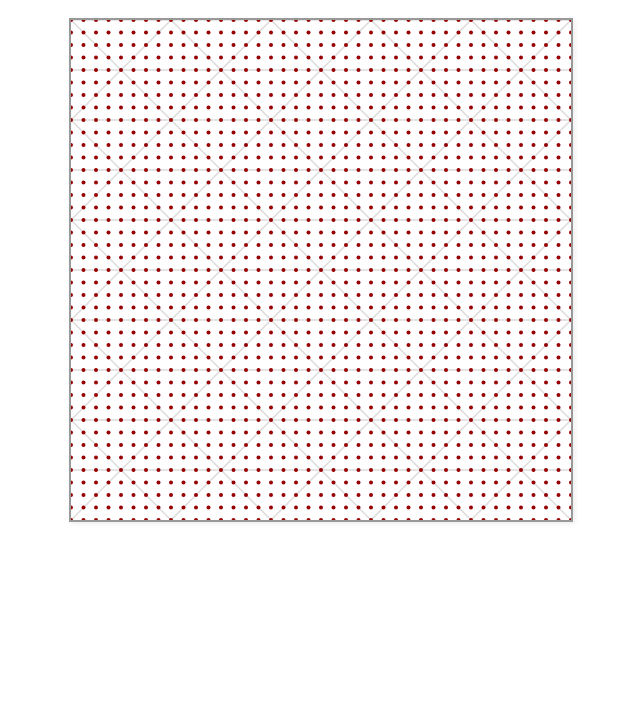
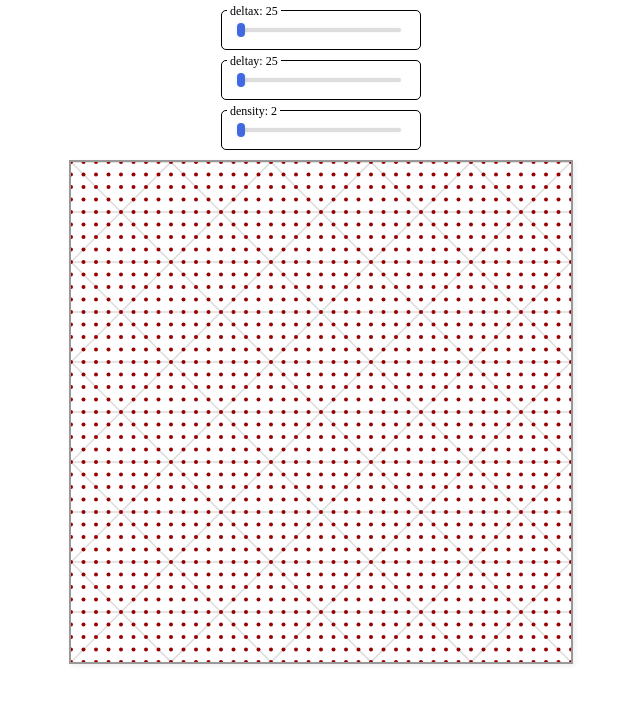
Before and after one commit to josephbiwer/kumiko-render, a plain HTML site: page index.html in a window 1280 px wide. Shown: the whole page, without its empty margins (327-967 px from the left). Drawn offline with Linux system fonts and the light colour scheme.

Commit message:
added sliders to modify coordinate scale and density of reference points

```diff
--- /dev/null
+++ b/css/controls.css
@@ -0,0 +1,54 @@
+.slider {
+	display: block;
+	position: relative;
+	padding: 10px;
+	box-sizing: border-box;
+	width: 200px;
+	border-radius: 5px;
+	border: 1px solid black;
+	margin: 10px auto 0;
+}
+
+.slider label {
+	background: white;
+	font-size: 12px;
+	padding: 0px 3px;
+	position: absolute;
+	top: 0px;
+	left: 5px;
+	transform: translateY(-50%);
+}
+
+.slider .slider-bar {
+	display: block;
+	position: relative;
+	width: 90%;
+	height: 4px;
+	border-radius: 2px;
+	background: #ddd;
+	box-shadow: 0 0 2px rgba(0,0,0,0.08);
+	margin: 7px auto;
+	transition: 100ms;
+	padding: 0px;
+}
+
+.slider .slider-bar.click {
+	background: #888;
+	height: 2px;
+	padding: 1px 0;
+}
+
+.slider .slider-bar span {
+	position: absolute;
+	top: 50%;
+	left: 0;
+	transform: translate(-50%, -50%);
+	padding: 0;
+	margin: 0;
+	height: 14px;
+	width: 8px;
+	border-radius: 4px;
+	box-shadow: 0 0 4px rgba(0,0,0,0.08);
+	background: royalblue;
+	cursor: pointer;
+}
--- a/index.html
+++ b/index.html
@@ -2,12 +2,32 @@
 <html>
 	<head>
 		<link rel="stylesheet" href="css/main.css" />
+		<link rel="stylesheet" href="css/controls.css" />
 	</head>
 	<body>
 		<div id="main-wrapper">
+			<div class="slider">
+				<div class="slider-bar" data-min="25" data-max="250" data-val="25" id="deltax">
+					<span></span>
+				</div>
+				<label for="deltax">DeltaX</label>
+			</div>
+			<div class="slider">
+				<div class="slider-bar" data-min="25" data-max="250" data-val="25" id="deltay">
+					<span></span>
+				</div>
+				<label for="deltay">DeltaY</label>
+			</div>
+			<div class="slider">
+				<div class="slider-bar" data-min="2" data-max="8" data-val="2" id="density">
+					<span></span>
+				</div>
+				<label for="density">Density</label>
+			</div>
 			<canvas height="500px" width="500px"></canvas>
 		</div>
 		<script src="js/main.js"></script>
 		<script src="js/events.js"></script>
+		<script src="js/controls.js"></script>
 	</body>
 </html>
--- /dev/null
+++ b/js/controls.js
@@ -0,0 +1,46 @@
+const sliders = document.querySelectorAll(".slider");
+
+sliders.forEach(s => {
+	s.querySelector('label').innerHTML = s.querySelector('label').htmlFor + ": " + parseInt(s.querySelector('.slider-bar').dataset.min);
+	const span = s.querySelector('span');
+
+	span.addEventListener('mousedown', e => {
+		e.target.parentElement.classList.add('click');
+	})
+
+	s.addEventListener('mousemove', e => {
+		const sliderContainer = s.querySelector('.slider-bar');
+
+		if(sliderContainer.classList.contains('click')) {
+			const { x } = getMousePos(sliderContainer, e);
+			let width = 100 * x / sliderContainer.getBoundingClientRect().width;
+			width = width >= 100 ? 100 : width < 0 ? 0: width;
+			const val = Math.round(width / (100/ (sliderContainer.dataset.max - sliderContainer.dataset.min))) + parseInt(sliderContainer.dataset.min);
+			sliderContainer.children[0].style.left = width + "%";
+
+			s.querySelector('label').innerHTML = s.querySelector('label').htmlFor + ": " + val;
+
+			switch(s.querySelector('label').htmlFor) {
+				case 'density':
+					density = val;
+					break;
+				case 'deltax':
+					deltaX = val;
+					break;
+				case 'deltay':
+					deltaY = val;
+					break;
+			}
+		}
+
+	});
+
+	span.addEventListener('mouseup', e => {
+		e.target.parentElement.classList.remove('click');
+	})
+})
+
+window.addEventListener('mouseup', e => {
+	const s = document.querySelectorAll('.slider-bar.click')
+	s.forEach(c => c.classList.remove('click'))
+})
--- a/js/main.js
+++ b/js/main.js
@@ -8,9 +8,9 @@
 // Kumiko parameters
 const frameRate = 30;
 const strokeWidth = 1.5;
-const deltaY = 100;
-const deltaX = 100;
-const density = 8;
+let deltaY = 100;
+let deltaX = 100;
+let density = 8;
 
 const pieces = [];
 
```
Also changed, not shown: README.md.
